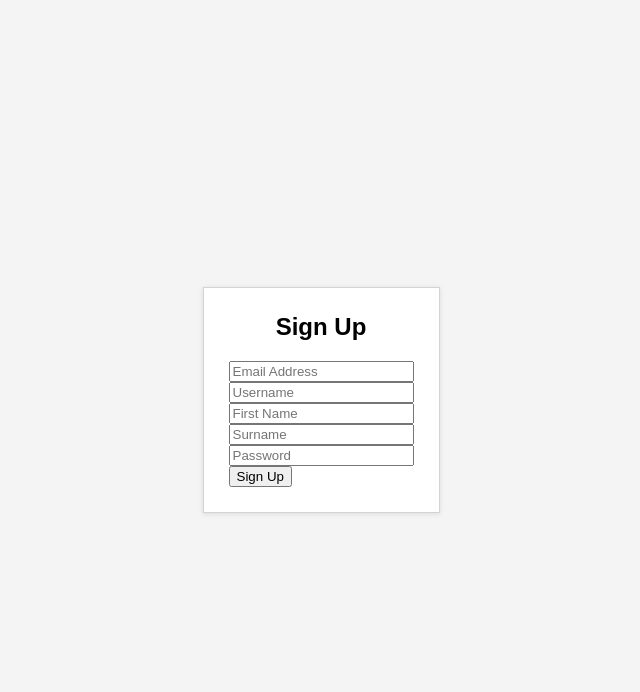
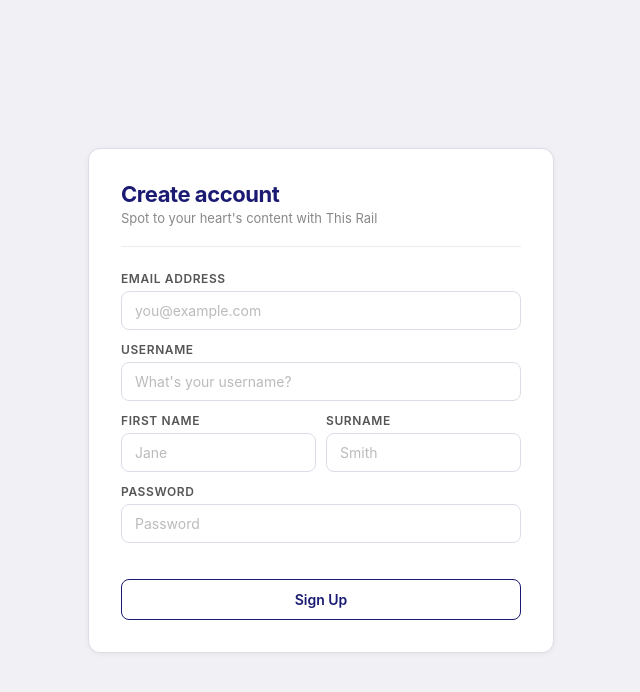
Before and after one commit to hfaulk/this-rail, a website: page public/html/signup.html in a window 1280 px wide. Shown: the whole page, without its empty margins (319-959 px from the left). Drawn offline with Linux system fonts and the light colour scheme.

Commit message:
Finalise design for login/signup pages, begin login/signup functionality

```diff
--- a/public/css/style.css
+++ b/public/css/style.css
@@ -1,29 +1,109 @@
-body{
+body {
 	display: flex;
 	justify-content: center;
- 	align-items: center;
- 	min-height: 100vh;
+	align-items: center;
+	min-height: 100vh;
 	margin: 0;
-	font-family: sans-serif;
-	background-color: #f4f4f4;
+	font-family: -apple-system, BlinkMacSystemFont, 'Segoe UI', sans-serif;
+	background-color: #f0f0f5;
 }
 
-#panel{
+#panel {
+	background: #fff;
+	border-radius: 12px;
+	border: 0.5px solid #dddde8;
+	padding: 2rem;
+	width: 100%;
+	max-width: 400px;
+	box-shadow: 0 1px 5px rgba(0, 0, 0, 0.06);
+}
+
+header#panel-head {
+	margin-bottom: 1.5rem;
+	padding-bottom: 1.25rem;
+	border-bottom: 0.5px solid #ebebf2;
+}
+
+header#panel-head h1 {
+	margin: 0;
+	font-size: 22px;
+	font-weight: bold;
+	letter-spacing: -0.02em;
+	color: #1a1a72;
+}
+
+header#panel-head p {
+	margin: 3px 0 0 0;
+	font-size: 13px;
+	color: #888;
+}
+
+form {
 	display: flex;
 	flex-direction: column;
-	border: solid;
-	border-width: 1px;
-	padding: 25px;
-	border-color: lightgrey;
-	box-shadow: 0 1px 5px rgba(0, 0, 0, 0.1);
-	background-color: white;
 }
 
-#panel > h1{
-	margin: 0 0 20px 0;
-	text-align: center;
+.form-row {
+	display: flex;
+	flex-direction: column;
+	margin-bottom: 12px;
 }
 
-#form-row{
-	margin: 0 0 10px 0;
+.form-row-split {
+	display: grid;
+	grid-template-columns: 1fr 1fr;
+	gap: 10px;
 }
+
+.form-row label {
+	font-size: 12px;
+	font-weight: 600;
+	color: #555;
+	text-transform: uppercase;
+	letter-spacing: 0.05em;
+	margin-bottom: 5px;
+}
+
+.form-row input {
+	background: #fff;
+	border: 0.5px solid #dddde8;
+	border-radius: 8px;
+	padding: 10px 13px;
+	font-size: 14px;
+	color: #1a1a72;
+	font-family: inherit;
+	outline: none;
+	transition: border-color 0.15s;
+	box-sizing: border-box;
+	width: 100%;
+}
+
+.form-row input::placeholder {
+	color: #bbb;
+}
+
+.form-row input:focus {
+	border-color: #1a1a72;
+}
+
+#submit {
+	display: block;
+	width: 100%;
+	margin-top: 1.5rem;
+	padding: 11px;
+	background: #fff;
+	border: 1px solid #1a1a72;
+	border-radius: 8px;
+	color: #1a1a72;
+	font-family: inherit;
+	font-size: 14px;
+	font-weight: 600;
+	cursor: pointer;
+	transition: background 0.15s, color 0.15s;
+	-webkit-appearance: none;
+}
+
+#submit:hover {
+	background: #1a1a72;
+	color: #fff;
+}
--- a/public/html/signup.html
+++ b/public/html/signup.html
@@ -1,33 +1,40 @@
 <!DOCTYPE html>
 <html lang="en">
 	<head>
-		<title>Next Rail | Sign Up</title>
+		<title>This Rail | Sign Up</title>
 		<link rel="stylesheet" href="../css/style.css">
 	</head>
 	<body>
 		<article id="panel">
-			<h1>Sign Up</h1>
+			<header id="panel-head">
+				<h1>Create account</h1>
+				<p>Spot to your heart's content with This Rail</p>
+			</header>
 			<section id="sign-up">
-				<form method="post" id="signup">
+				<form method="post" action="/signup" id="signup">
 					<section class="form-row">
-						<input type="text" name="email" id="email" placeholder="Email Address" required />
+						<label for="email">Email address</label>
+						<input type="email" name="email" id="email" placeholder="you@example.com" required />
 					</section>
 					<section class="form-row">
-						<input type="text" name"username" id="username" placeholder="Username" required />
+						<label for="username">Username</label>
+						<input type="text" name="username" id="username" placeholder="What's your username?" required />
+					</section>
+					<section class="form-row-split">
+						<section class="form-row">
+							<label for="first-name">First name</label>
+							<input type="text" name="first-name" id="first-name" placeholder="Jane" required />
+						</section>
+						<section class="form-row">
+							<label for="last-name">Surname</label>
+							<input type="text" name="last-name" id="last-name" placeholder="Smith" required />
+						</section>
 					</section>
 					<section class="form-row">
-						<input type="text" name="first-name" id="first-name" placeholder="First Name" required />
-					</section>
-					<section class="form-row">
-						<input type="text" name="last-name" id="last-name" placeholder="Surname" required />
-					</section>
-
-					<section class="form-row">
+						<label for="password">Password</label>
 						<input type="password" name="password" id="password" placeholder="Password" required />
 					</section>
-					<section class="form-row">
-						<input type="submit" value="Sign Up" />
-					</section>
+					<input type="submit" id="submit" value="Sign Up" />
 				</form>
 			</section>
 		</article>
```
Also changed, not shown: lib/supabaseClient.js (added, +9 -0 lines), public/html/login.html (+9 -6 lines), server.js (+25 -3 lines), controllers/authController.js (added).
